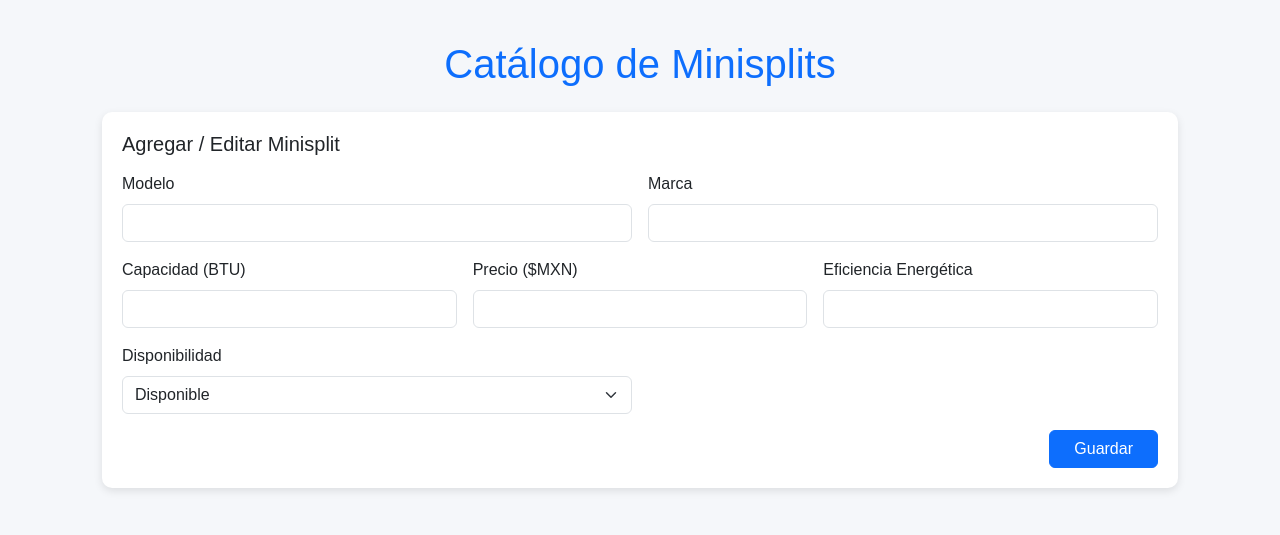
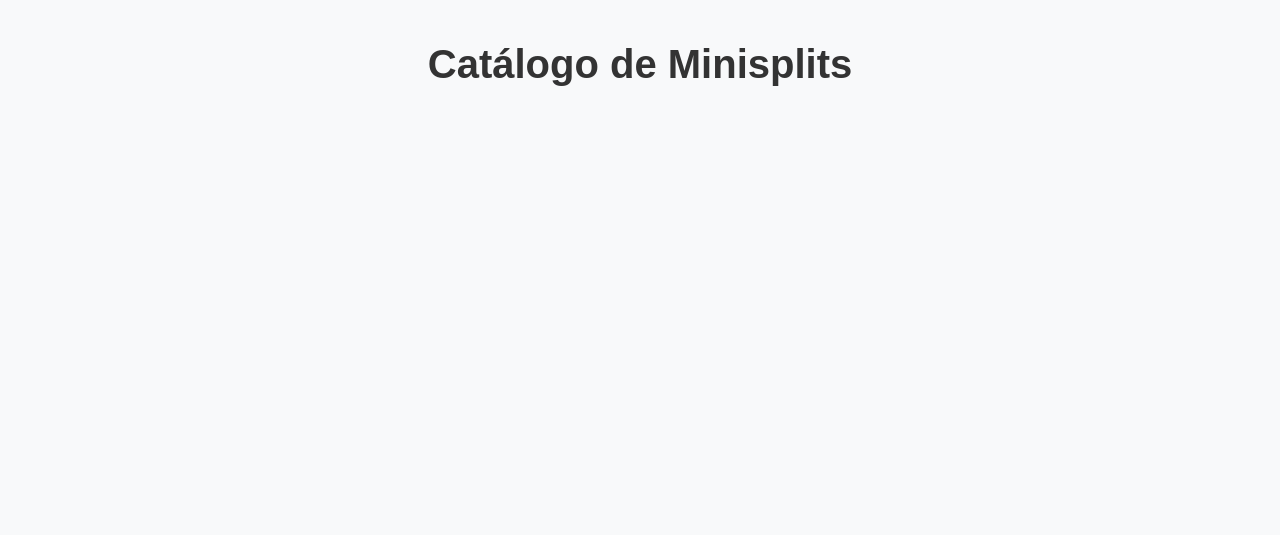
Before and after one commit to Hipolio/practicaaaaaaa, a Flask app: page /cargo in a window 1280 px wide. Shown: the top 535 px of the page. Run offline with Flask 3, Linux system fonts and the light colour scheme.

Commit message:
Update cargo.html

```diff
--- a/templates/cargo.html
+++ b/templates/cargo.html
@@ -7,110 +7,77 @@
   <link href="https://cdn.jsdelivr.net/npm/bootstrap@5.3.0/dist/css/bootstrap.min.css" rel="stylesheet">
   <style>
     body {
-      background-color: #f5f7fa;
+      background-color: #f8f9fa;
       font-family: 'Poppins', sans-serif;
     }
     .catalogo-container {
       max-width: 1100px;
       margin: 40px auto;
     }
-    .card {
-      border: none;
-      border-radius: 15px;
-      box-shadow: 0 4px 10px rgba(0, 0, 0, 0.1);
+    h1 {
+      font-weight: 600;
+      color: #333;
+      text-align: center;
+      margin-bottom: 30px;
+    }
+    .producto-card {
+      background: #fff;
+      border: 1px solid #e0e0e0;
+      border-radius: 10px;
+      text-align: center;
+      padding: 15px;
       transition: all 0.3s ease;
     }
-    .card:hover {
+    .producto-card:hover {
       transform: translateY(-5px);
-      box-shadow: 0 6px 15px rgba(0, 0, 0, 0.15);
+      box-shadow: 0 5px 12px rgba(0, 0, 0, 0.1);
     }
-    .card-title {
+    .producto-card img {
+      width: 100%;
+      height: 160px;
+      object-fit: contain;
+      border-radius: 8px;
+      margin-bottom: 10px;
+    }
+    .producto-card h5 {
+      font-size: 1rem;
+      color: #333;
       font-weight: 600;
-      color: #2a2a2a;
+      margin-bottom: 8px;
     }
-    .precio {
-      font-size: 1.2rem;
-      color: #0d6efd;
-      font-weight: bold;
+    .producto-card p {
+      font-size: 0.9rem;
+      color: #666;
+      margin-bottom: 5px;
     }
-    .disponible {
-      color: #198754;
-      font-weight: 600;
+    .btn-info {
+      background-color: #ff7043;
+      border: none;
+      color: white;
+      font-weight: 500;
+      border-radius: 6px;
+      padding: 8px 16px;
+      transition: background 0.3s;
     }
-    .agotado {
-      color: #dc3545;
-      font-weight: 600;
-    }
-    .formulario {
-      background: white;
-      border-radius: 10px;
-      padding: 20px;
-      box-shadow: 0 3px 8px rgba(0, 0, 0, 0.1);
+    .btn-info:hover {
+      background-color: #ff5722;
     }
   </style>
 </head>
 <body>
   <div class="container catalogo-container">
-    <h1 class="text-center mb-4 text-primary">Catálogo de Minisplits</h1>
+    <h1>Catálogo de Minisplits</h1>
 
-    <!-- Formulario de registro -->
-    <div class="formulario mb-5">
-      <h5 class="mb-3">Agregar / Editar Minisplit</h5>
-      <form id="frmMinisplit" method="post">
-        <div class="row g-3">
-          <div class="col-md-6">
-            <label for="txtModelo" class="form-label">Modelo</label>
-            <input type="text" class="form-control" id="txtModelo" name="txtModelo" required>
-          </div>
-          <div class="col-md-6">
-            <label for="txtMarca" class="form-label">Marca</label>
-            <input type="text" class="form-control" id="txtMarca" name="txtMarca" required>
-          </div>
-          <div class="col-md-4">
-            <label for="txtCapacidad" class="form-label">Capacidad (BTU)</label>
-            <input type="number" class="form-control" id="txtCapacidad" name="txtCapacidad" required>
-          </div>
-          <div class="col-md-4">
-            <label for="txtPrecio" class="form-label">Precio ($MXN)</label>
-            <input type="number" class="form-control" id="txtPrecio" name="txtPrecio" step="0.01" required>
-          </div>
-          <div class="col-md-4">
-            <label for="txtEficiencia" class="form-label">Eficiencia Energética</label>
-            <input type="text" class="form-control" id="txtEficiencia" name="txtEficiencia">
-          </div>
-          <div class="col-md-6">
-            <label for="txtDisponibilidad" class="form-label">Disponibilidad</label>
-            <select class="form-select" id="txtDisponibilidad" name="txtDisponibilidad">
-              <option value="Disponible">Disponible</option>
-              <option value="Agotado">Agotado</option>
-            </select>
-          </div>
-          <div class="col-12 text-end">
-            <button class="btn btn-primary px-4">Guardar</button>
-          </div>
-        </div>
-      </form>
-    </div>
-
-    <!-- Catálogo visual -->
-    <div class="row" id="catalogoMinisplits">
+    <!-- Catálogo tipo grid -->
+    <div class="row g-4">
       {% for minisplit in minisplits %}
-      <div class="col-md-4 mb-4">
-        <div class="card h-100">
-          <img src="{{ minisplit.imagen or 'https://via.placeholder.com/300x200?text=Minisplit' }}" class="card-img-top" alt="Minisplit">
-          <div class="card-body">
-            <h5 class="card-title">{{ minisplit.marca }} - {{ minisplit.modelo }}</h5>
-            <p class="mb-1"><strong>Capacidad:</strong> {{ minisplit.capacidad }} BTU</p>
-            <p class="mb-1"><strong>Eficiencia:</strong> {{ minisplit.eficiencia }}</p>
-            <p class="precio"> ${{ minisplit.precio }}</p>
-            <p class="{% if minisplit.disponibilidad == 'Disponible' %}disponible{% else %}agotado{% endif %}">
-              {{ minisplit.disponibilidad }}
-            </p>
-          </div>
-          <div class="card-footer bg-transparent border-0 text-center">
-            <button class="btn btn-outline-primary btn-sm btn-editar" data-idMinisplit="{{ minisplit.idMinisplit }}">Editar</button>
-            <button class="btn btn-outline-danger btn-sm btn-eliminar" data-idMinisplit="{{ minisplit.idMinisplit }}">Eliminar</button>
-          </div>
+      <div class="col-6 col-md-4 col-lg-3">
+        <div class="producto-card">
+          <img src="{{ minisplit.imagen or 'https://via.placeholder.com/300x200?text=Minisplit' }}" alt="{{ minisplit.modelo }}">
+          <h5>{{ minisplit.marca }} {{ minisplit.modelo }}</h5>
+          <p>{{ minisplit.capacidad }} BTU</p>
+          <p class="fw-bold text-primary">${{ minisplit.precio }}</p>
+          <button class="btn btn-info btn-sm" data-idMinisplit="{{ minisplit.idMinisplit }}">Más info</button>
         </div>
       </div>
       {% endfor %}
```
